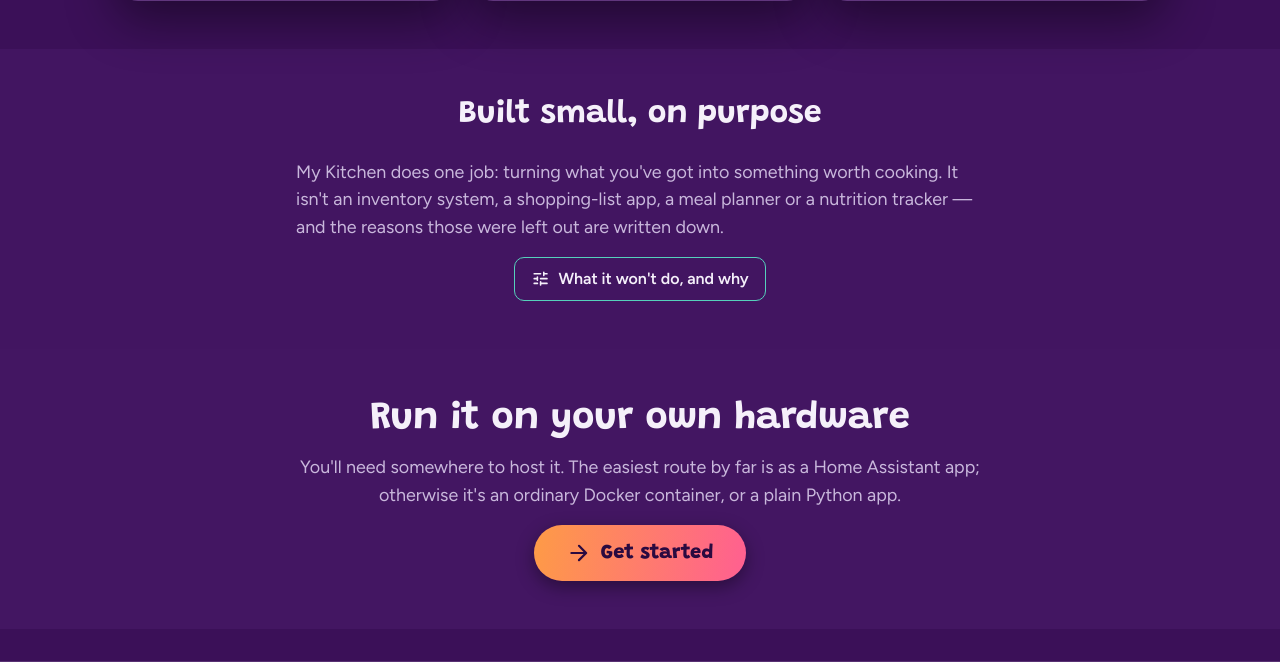
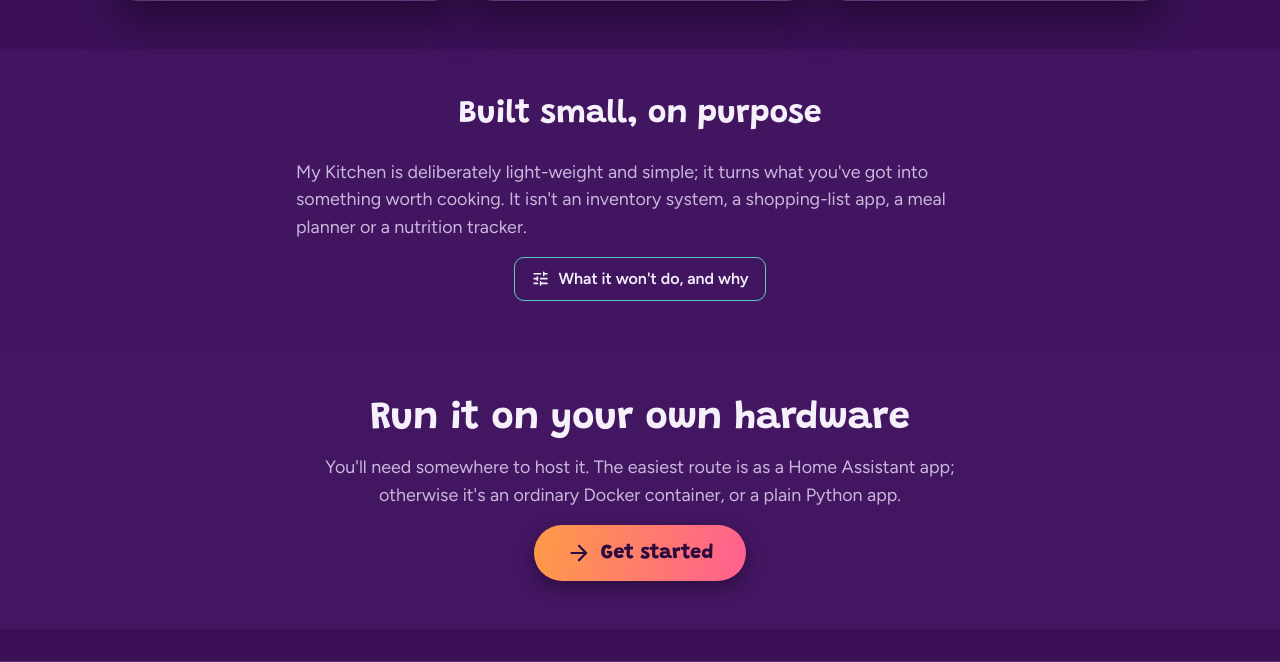
Before and after one commit to amiablealex/my-kitchen-site, a Flask app: page / in a window 1280 px wide. Shown: the part 2733-3395 px from the top of the page. Run offline with Flask 3, Linux system fonts and the light colour scheme.

Commit message:
simple updates

```diff
--- a/templates/index.html
+++ b/templates/index.html
@@ -128,9 +128,8 @@
 <section class="band band--alt">
   <div class="wrap measure">
     <h2 class="section-heading">Built small, on purpose</h2>
-    <p class="lead">My Kitchen does one job: turning what you've got into something worth cooking. It
-      isn't an inventory system, a shopping-list app, a meal planner or a nutrition tracker — and the
-      reasons those were left out are written down.</p>
+    <p class="lead">My Kitchen is deliberately light-weight and simple; it turns what you've got into something worth cooking. It
+      isn't an inventory system, a shopping-list app, a meal planner or a nutrition tracker.</p>
     <div class="btn-row center-row">
       <a class="btn btn--secondary" href="{{ url_for('approach') }}">{{ icon('tune') }} What it won't do, and why</a>
     </div>
@@ -140,7 +139,7 @@
 <section class="band cta-band">
   <div class="wrap measure center">
     <h2>Run it on your own hardware</h2>
-    <p class="lead">You'll need somewhere to host it. The easiest route by far is as a Home Assistant
+    <p class="lead">You'll need somewhere to host it. The easiest route is as a Home Assistant
       app; otherwise it's an ordinary Docker container, or a plain Python app.</p>
     <div class="btn-row center-row">
       <a class="btn btn--cta" href="{{ url_for('get_started') }}">{{ icon('arrow_forward') }} Get started</a>
```
